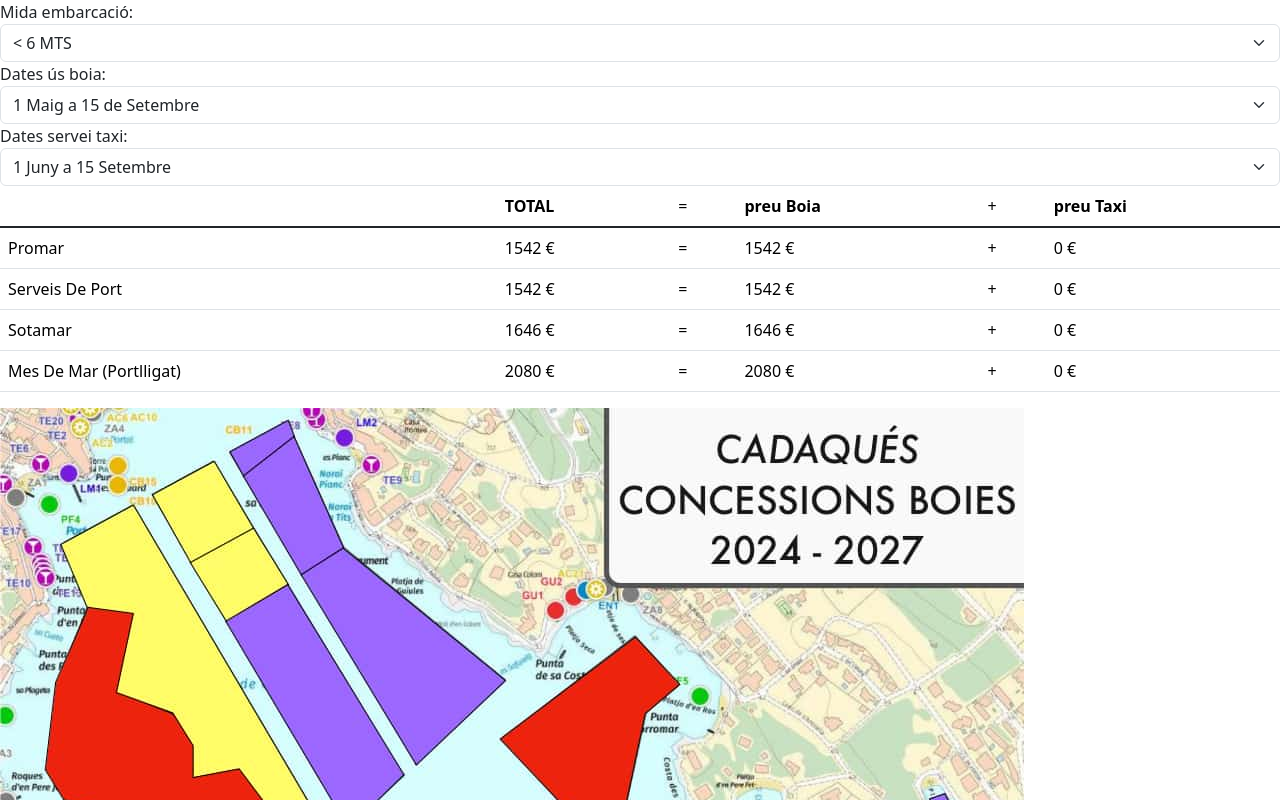
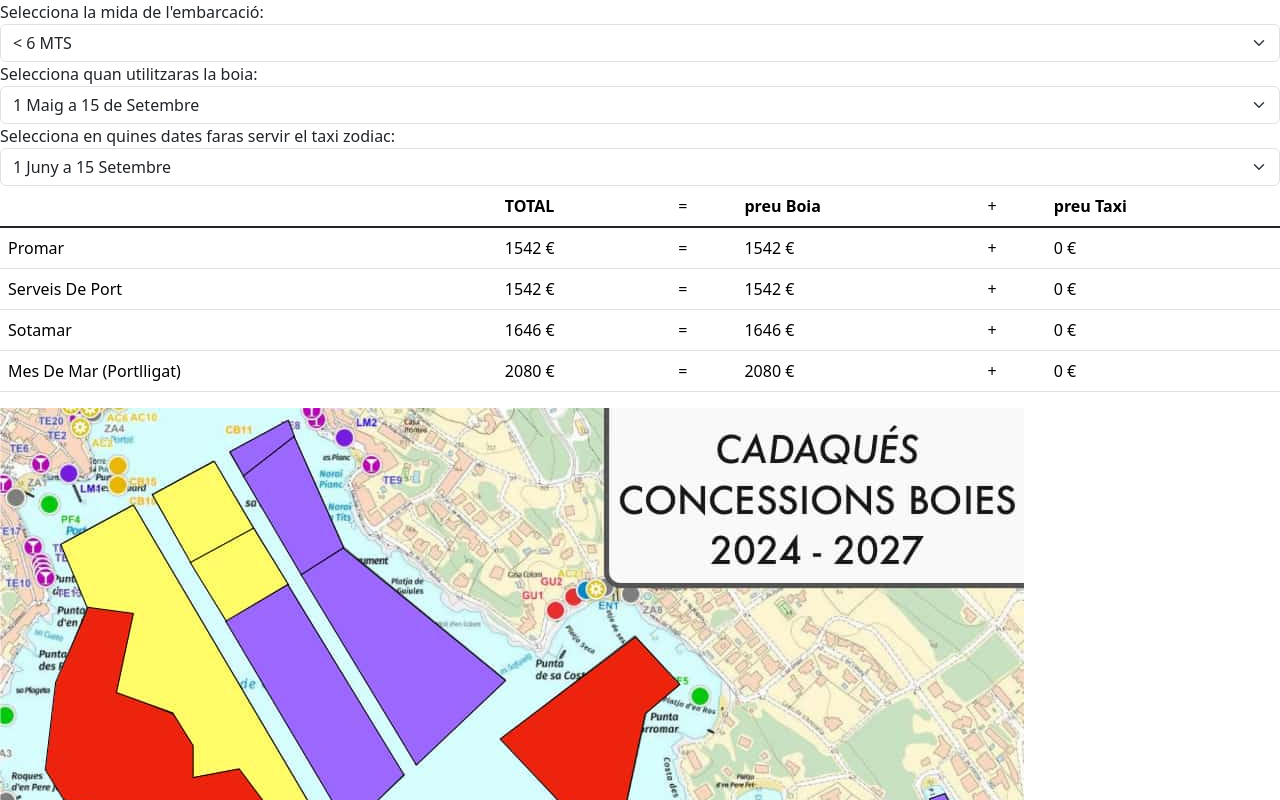
Before and after one commit to marcmp/buoyPriceCalc, a plain HTML site: page index.html in a window 1280 px wide. Shown: the top 800 px of the page. Drawn offline with nearby package versions, Linux system fonts and the light colour scheme.

Commit message:
Update index.html

```diff
--- a/index.html
+++ b/index.html
@@ -154,7 +154,7 @@ window.onload = calculatePrices;
 <body>
 
 <!-- Dropdowns for user input -->
-Mida embarcació:
+Selecciona la mida de l'embarcació:
 <select id="boatSize" onchange="calculatePrices()" class="form-select" aria-label="Small select example">
   <option selected value="< 6 MTS">&lt; 6 MTS</option>
   <option value="6<8 MTS">6&lt;8 MTS</option>
@@ -164,7 +164,7 @@ Mida embarcació:
   <option value=">15 MTS">&gt; 15 MTS</option>
 </select>
 
-Dates ús boia:
+Selecciona quan utilitzaras la boia:
 <select id="buoyService" onchange="calculatePrices()" class="form-select" aria-label="Small select example">
   <option selected value="1 Maig a 15 de Setembre">1 Maig a 15 de Setembre</option>
   <option value="1 Juny a 15 Setembre">1 Juny a 15 Setembre</option>
@@ -172,7 +172,7 @@ Dates ús boia:
   <option value="1 Maig a 30 Setembre">1 Maig a 30 Setembre</option>
 </select>
 
-Dates servei taxi:
+Selecciona en quines dates faras servir el taxi zodiac:
 <select id="taxiService" onchange="calculatePrices()" class="form-select" aria-label="Small select example">
   <option selected value="1 Juny a 15 Setembre">1 Juny a 15 Setembre</option>
   <option value="1 Maig a 15 de Setembre">1 Maig a 15 de Setembre</option>
```
